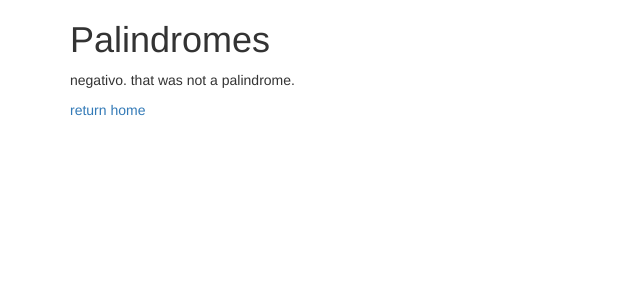
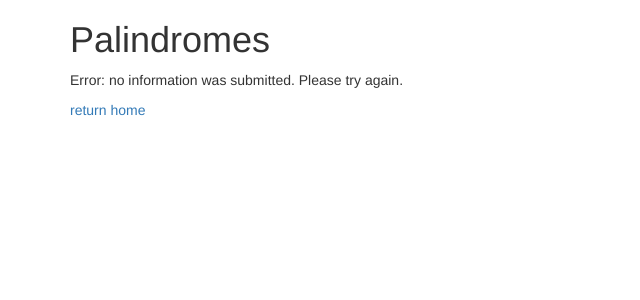
Before and after one commit to guoyu07/palindromes, a PHP site: template views/id.html.twig in a window 1280 px wide. Shown: the top 300 px of the page, without its empty margins (0-640 px from the left). Run offline with PHP 8.4, Linux system fonts and the light colour scheme; the template is opened without the code that fills it, so the values that code supplies are empty; some libraries are stand-ins or nearby versions.

Commit message:
display results using twig

```diff
--- a/src/Palindrome.php
+++ b/src/Palindrome.php
@@ -21,7 +21,7 @@
             }
             else
             {
-                return FALSE;
+                return 0;
             }
         }
     }
--- a/views/id.html.twig
+++ b/views/id.html.twig
@@ -8,11 +8,9 @@
     <div class='container'>
         <h1>Palindromes</h1>
         {% if letters is empty %}
-        <p>negativo. that was not a palindrome.</p>
+            <p>Error: no information was submitted. Please try again.</p>
         {% else %}
-        {% for letter in letters %}
             <p>{{ letters }}</p>
-        {% endfor %}
         {% endif %}
         <a href='/'>return home</a>
     </div>
```
